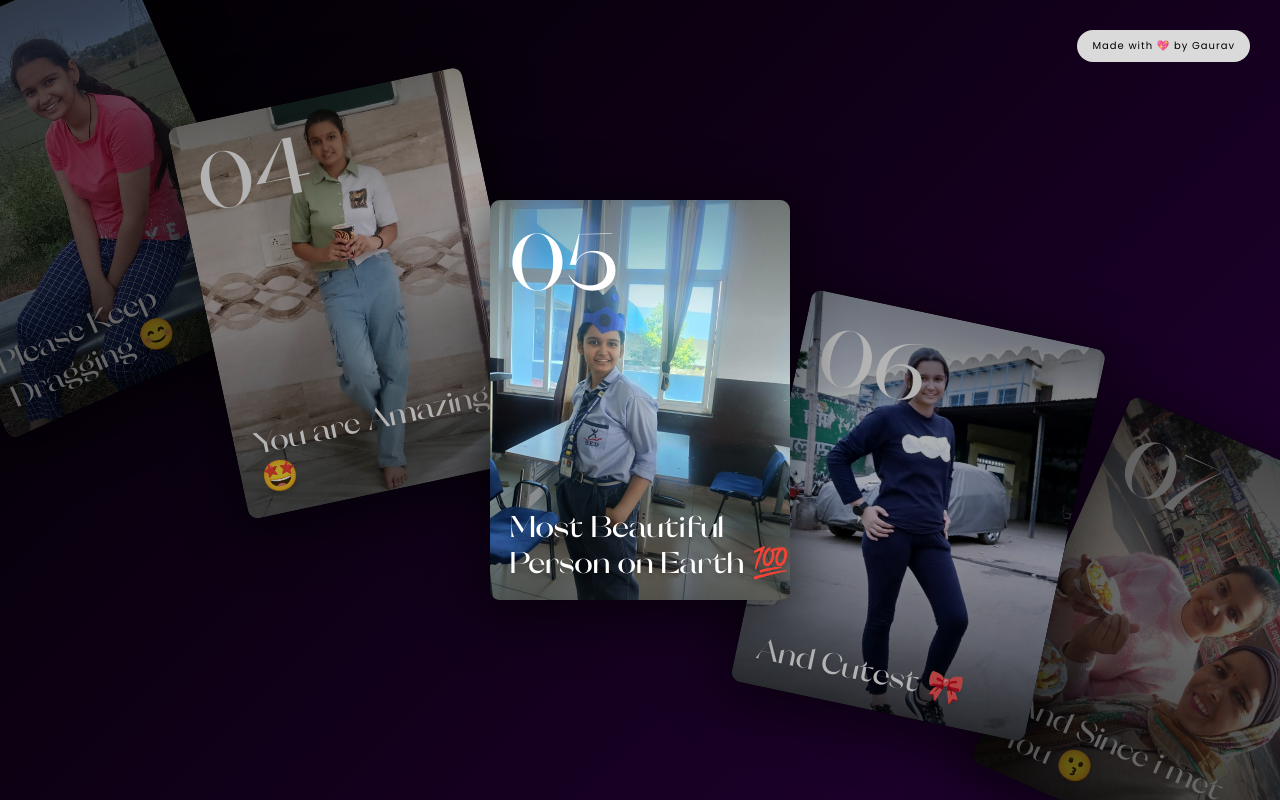
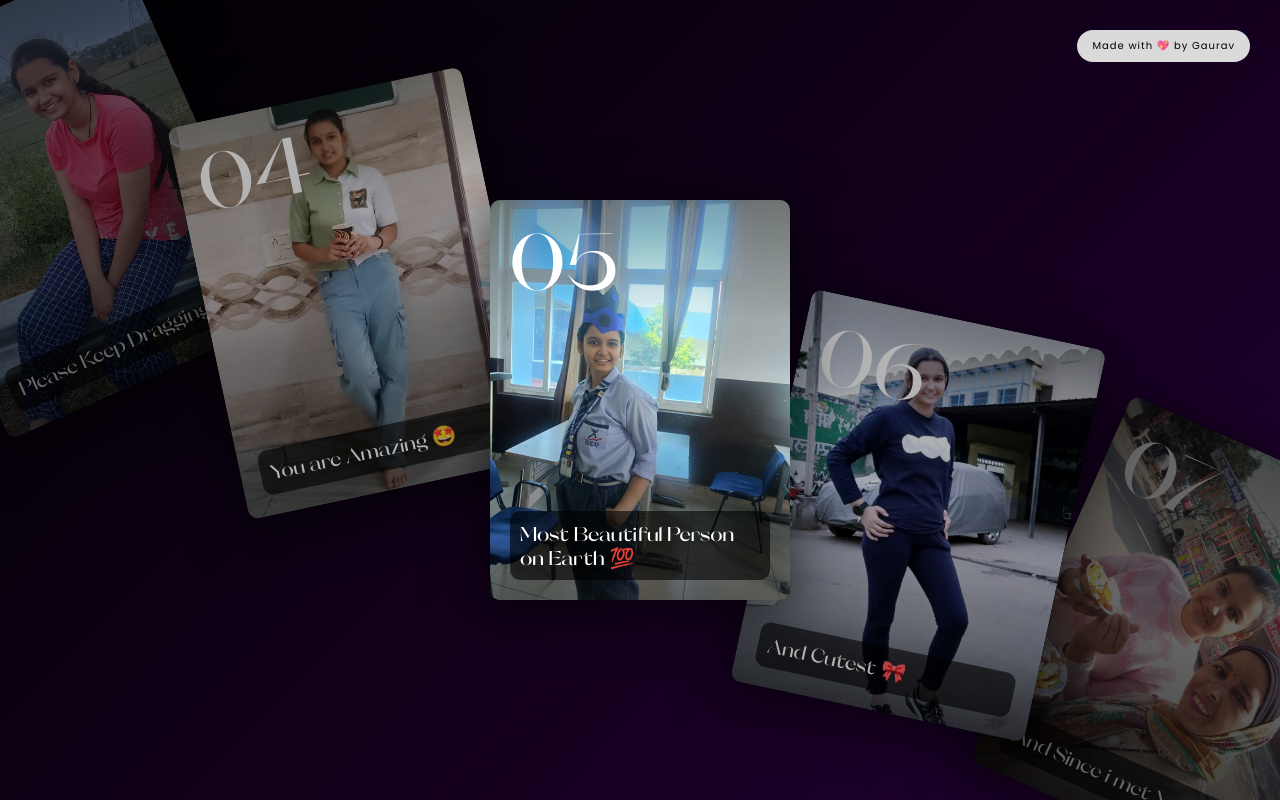
Before and after one commit to Gaurav432005/for-my-madam, a plain HTML site: page index.html in a window 1280 px wide. Drawn offline with Linux system fonts and the light colour scheme.

Commit message:
fix title

```diff
--- a/index.html
+++ b/index.html
@@ -82,9 +82,13 @@
             color: #fff;
             bottom: 20px;
             left: 20px;
+            right: 20px;
             transition: opacity 0.8s cubic-bezier(0, 0.02, 0, 1);
-            font-size: clamp(20px, 3vw, 30px);
             text-shadow: 0 4px 4px rgba(0, 0, 0, 0.1);
+            font-size: 20px;
+            background-color: #00000099;
+            border-radius: 10px;
+            padding: 10px;
         }
 
         .carousel-item .num {
@@ -356,4 +360,5 @@
 
 </body>
 
+
 </html>
```
